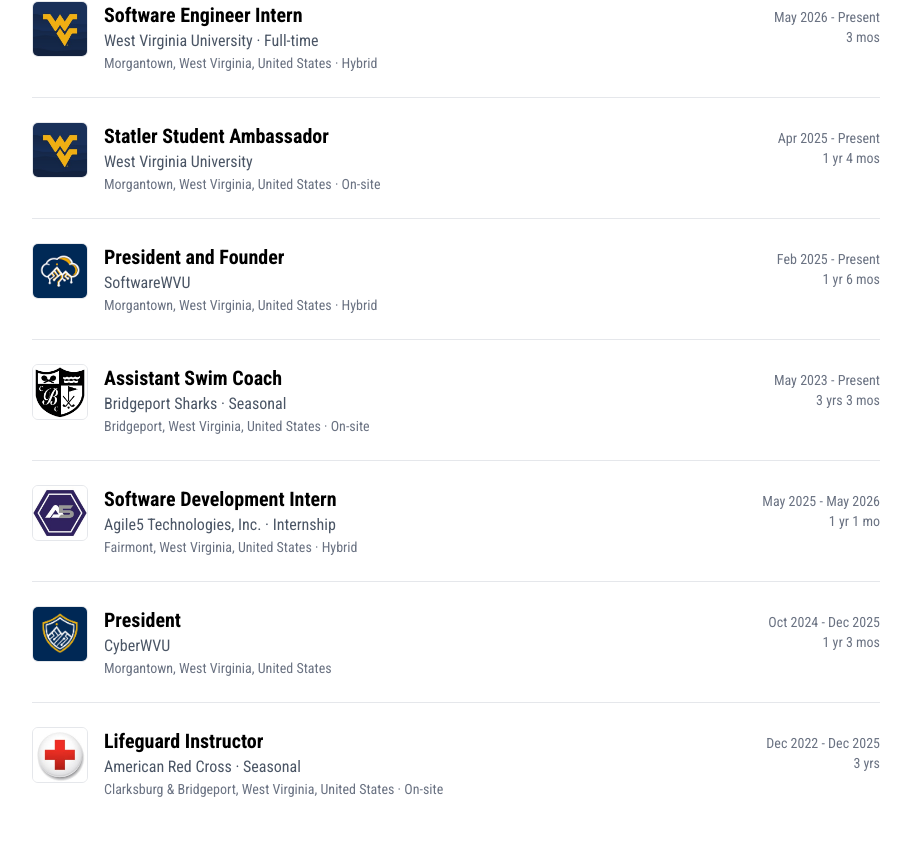
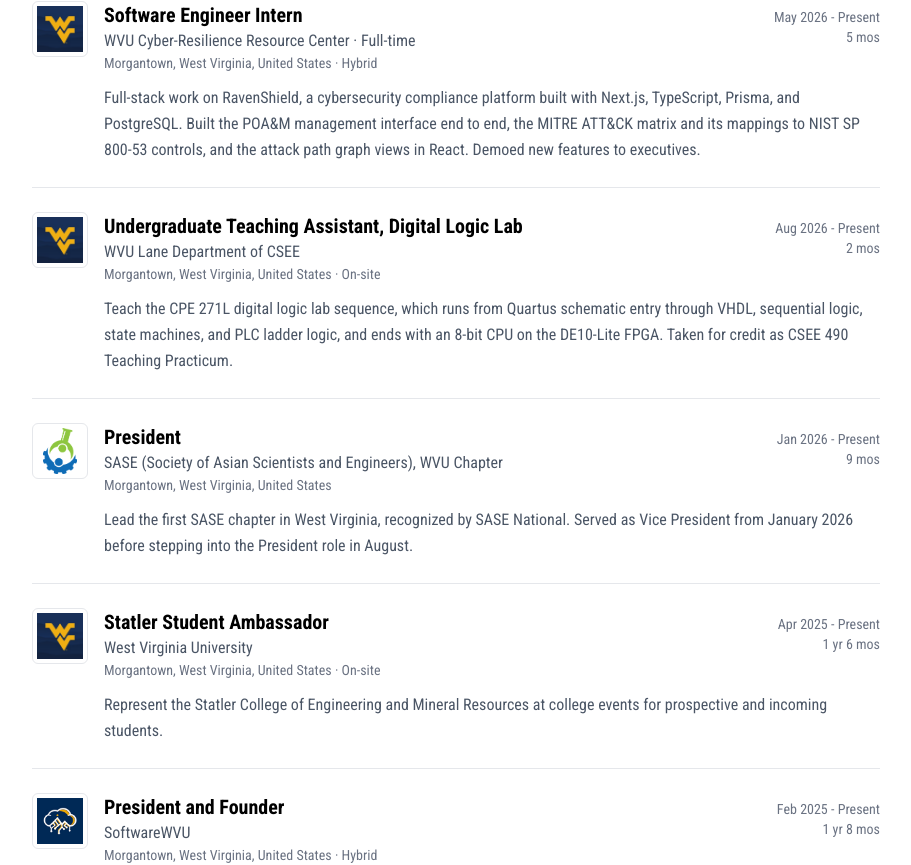
Before and after one commit to BrianCode9/brian-portfolio, a Next.js app: page /experience in a window 1280 px wide. Shown: the part 239-1104 px from the top of the page, without its empty margins (184-1095 px from the left). Built offline with nearby package versions, Linux system fonts and the light colour scheme.

Commit message:
Add descriptions, TA role, and SASE to experience page

```diff
--- a/src/app/experience/page.tsx
+++ b/src/app/experience/page.tsx
@@ -21,19 +21,20 @@
                 i !== experience.length - 1 ? "border-b border-gray-200" : ""
               }`}
             >
-              <div className="h-12 w-12 shrink-0 overflow-hidden rounded-md border border-gray-200 bg-white sm:h-14 sm:w-14">
+              <div className="h-12 w-12 shrink-0 overflow-hidden rounded-md border border-gray-200 bg-white p-1 sm:h-14 sm:w-14">
                 {entry.logo && (
                   <Image
                     src={entry.logo}
                     alt={`${entry.company} logo`}
                     width={56}
                     height={56}
-                    className="h-full w-full object-cover"
+                    className="h-full w-full object-contain"
                   />
                 )}
               </div>
 
-              <div className="flex flex-1 flex-col gap-1 sm:flex-row sm:items-baseline sm:justify-between">
+              <div className="flex flex-1 flex-col gap-3">
+                <div className="flex flex-col gap-1 sm:flex-row sm:items-baseline sm:justify-between">
                   <div>
                     <h2 className="text-xl font-bold text-black">
                       {entry.title}
@@ -52,6 +53,13 @@
                     <p>{entry.duration}</p>
                   </div>
                 </div>
+
+                {entry.description && (
+                  <p className="text-base leading-relaxed text-gray-600">
+                    {entry.description}
+                  </p>
+                )}
+              </div>
             </div>
           ))}
         </div>
--- a/src/data/experience.ts
+++ b/src/data/experience.ts
@@ -6,47 +6,65 @@
   duration: string;
   location: string;
   workplaceType?: string;
+  description?: string;
   logo?: string;
 }
 
 export const experience: ExperienceEntry[] = [
   {
     title: "Software Engineer Intern",
-    company: "West Virginia University",
+    company: "WVU Cyber-Resilience Resource Center",
     type: "Full-time",
     dateRange: "May 2026 - Present",
-    duration: "3 mos",
+    duration: "5 mos",
     location: "Morgantown, West Virginia, United States",
     workplaceType: "Hybrid",
+    description:
+      "Full-stack work on RavenShield, a cybersecurity compliance platform built with Next.js, TypeScript, Prisma, and PostgreSQL. Built the POA&M management interface end to end, the MITRE ATT&CK matrix and its mappings to NIST SP 800-53 controls, and the attack path graph views in React. Demoed new features to executives.",
     logo: "/images/logos/wvu-logo.jpg",
+  },
+  {
+    title: "Undergraduate Teaching Assistant, Digital Logic Lab",
+    company: "WVU Lane Department of CSEE",
+    dateRange: "Aug 2026 - Present",
+    duration: "2 mos",
+    location: "Morgantown, West Virginia, United States",
+    workplaceType: "On-site",
+    description:
+      "Teach the CPE 271L digital logic lab sequence, which runs from Quartus schematic entry through VHDL, sequential logic, state machines, and PLC ladder logic, and ends with an 8-bit CPU on the DE10-Lite FPGA. Taken for credit as CSEE 490 Teaching Practicum.",
+    logo: "/images/logos/wvu-logo.jpg",
+  },
+  {
+    title: "President",
+    company: "SASE (Society of Asian Scientists and Engineers), WVU Chapter",
+    dateRange: "Jan 2026 - Present",
+    duration: "9 mos",
+    location: "Morgantown, West Virginia, United States",
+    description:
+      "Lead the first SASE chapter in West Virginia, recognized by SASE National. Served as Vice President from January 2026 before stepping into the President role in August.",
+    logo: "/images/logos/sase-logo.png",
   },
   {
     title: "Statler Student Ambassador",
     company: "West Virginia University",
     dateRange: "Apr 2025 - Present",
-    duration: "1 yr 4 mos",
+    duration: "1 yr 6 mos",
     location: "Morgantown, West Virginia, United States",
     workplaceType: "On-site",
+    description:
+      "Represent the Statler College of Engineering and Mineral Resources at college events for prospective and incoming students.",
     logo: "/images/logos/wvu-logo.jpg",
   },
   {
     title: "President and Founder",
     company: "SoftwareWVU",
     dateRange: "Feb 2025 - Present",
-    duration: "1 yr 6 mos",
+    duration: "1 yr 8 mos",
     location: "Morgantown, West Virginia, United States",
     workplaceType: "Hybrid",
+    description:
+      "Founded WVU's software development club in February 2025 and run it as President.",
     logo: "/images/logos/softwarewvu-logo.png",
-  },
-  {
-    title: "Assistant Swim Coach",
-    company: "Bridgeport Sharks",
-    type: "Seasonal",
-    dateRange: "May 2023 - Present",
-    duration: "3 yrs 3 mos",
-    location: "Bridgeport, West Virginia, United States",
-    workplaceType: "On-site",
-    logo: "/images/logos/bridgeport-country-club-logo.jpg",
   },
   {
     title: "Software Development Intern",
@@ -56,7 +74,21 @@
     duration: "1 yr 1 mo",
     location: "Fairmont, West Virginia, United States",
     workplaceType: "Hybrid",
+    description:
+      "Queried over 400,000 records from federal databases in SQL, using Databricks parallel connections to cut query time. Built an AI audio transcription pipeline with FFmpeg and the Whisper API, and wrote over 10,000 lines across seven full-stack features backed by Databricks and AWS.",
     logo: "/images/logos/agile5-logo.jpg",
+  },
+  {
+    title: "Assistant Swim Coach",
+    company: "Bridgeport Sharks",
+    type: "Seasonal",
+    dateRange: "May 2023 - Jul 2026",
+    duration: "3 yrs 3 mos",
+    location: "Bridgeport, West Virginia, United States",
+    workplaceType: "On-site",
+    description:
+      "Coached the Bridgeport Sharks summer swim team across four seasons, running practices and working meets.",
+    logo: "/images/logos/bridgeport-country-club-logo.jpg",
   },
   {
     title: "President",
@@ -64,6 +96,7 @@
     dateRange: "Oct 2024 - Dec 2025",
     duration: "1 yr 3 mos",
     location: "Morgantown, West Virginia, United States",
+    description: "Led WVU's cybersecurity club as President.",
     logo: "/images/logos/cyberwvu-logo.png",
   },
   {
@@ -71,9 +104,11 @@
     company: "American Red Cross",
     type: "Seasonal",
     dateRange: "Dec 2022 - Dec 2025",
-    duration: "3 yrs",
+    duration: "3 yrs 1 mo",
     location: "Clarksburg & Bridgeport, West Virginia, United States",
     workplaceType: "On-site",
+    description:
+      "Certified as a Lifeguard Instructor, teaching and certifying new lifeguards in Clarksburg and Bridgeport.",
     logo: "/images/logos/redcross-logo.jpg",
   },
 ];
```
Also changed, not shown: public/images/logos/sase-logo.png (added). Lines whose indentation alone changed are shown as unchanged.
